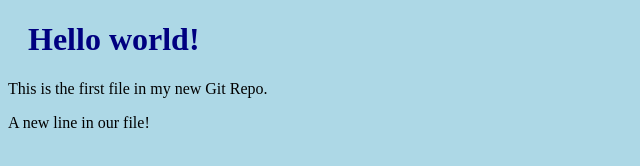
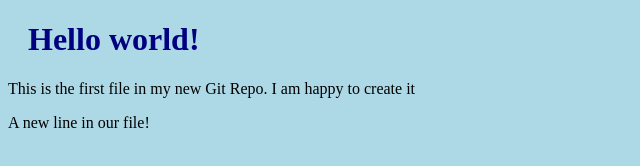
Before and after one commit to MohandChebbine1/Hello-World, a plain HTML site: page index.html in a window 1280 px wide. Shown: the whole page, without its empty margins (0-640 px from the left). Drawn offline with Linux system fonts and the light colour scheme.

Commit message:
Update index.html

```diff
--- a/index.html
+++ b/index.html
@@ -7,7 +7,7 @@
 <body>
 
 <h1>Hello world!</h1>
-<p>This is the first file in my new Git Repo.</p>
+<p>This is the first file in my new Git Repo. I am happy to create it </p>
 <p>A new line in our file!</p>
 
 </body>
```
